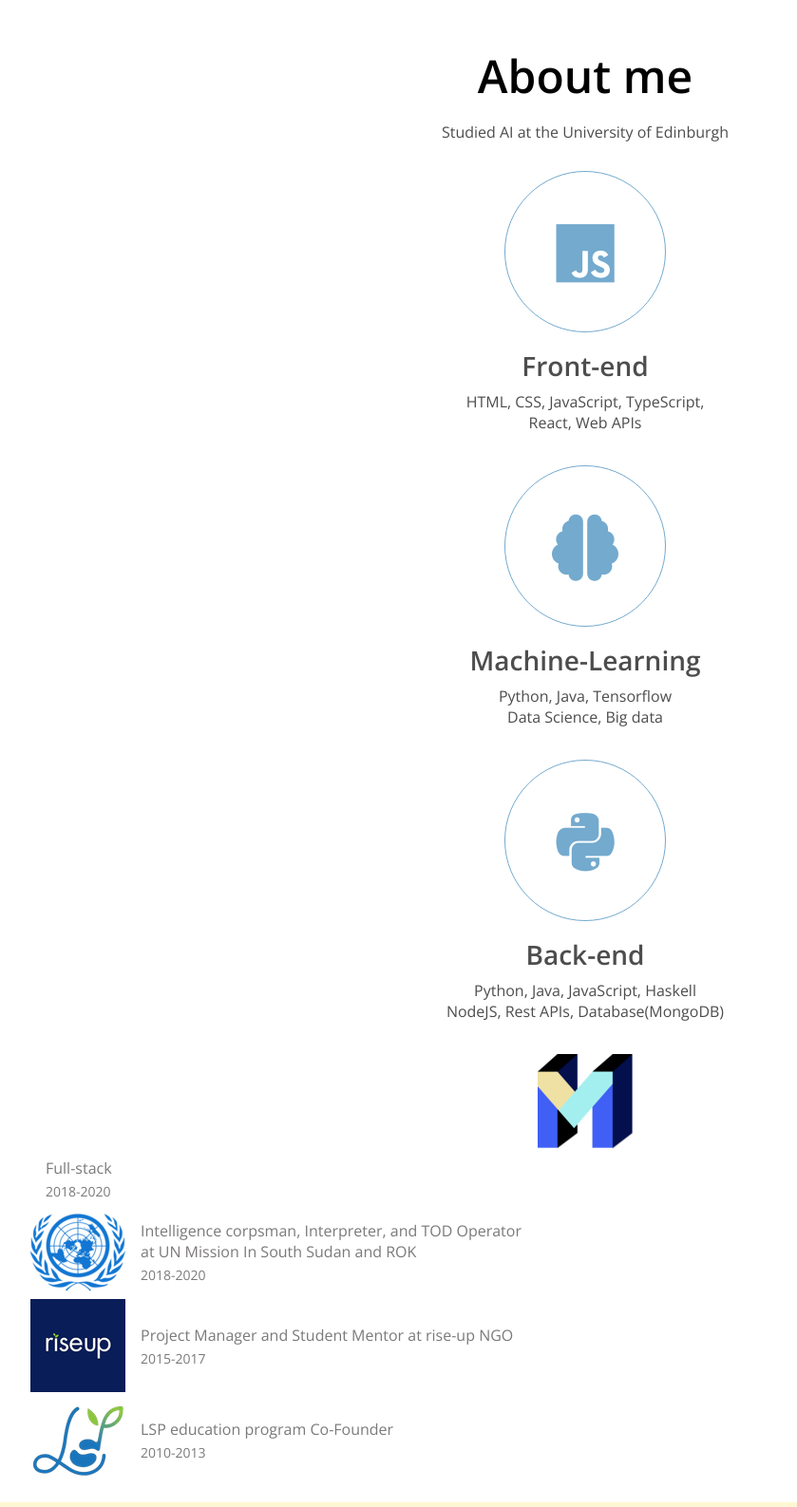
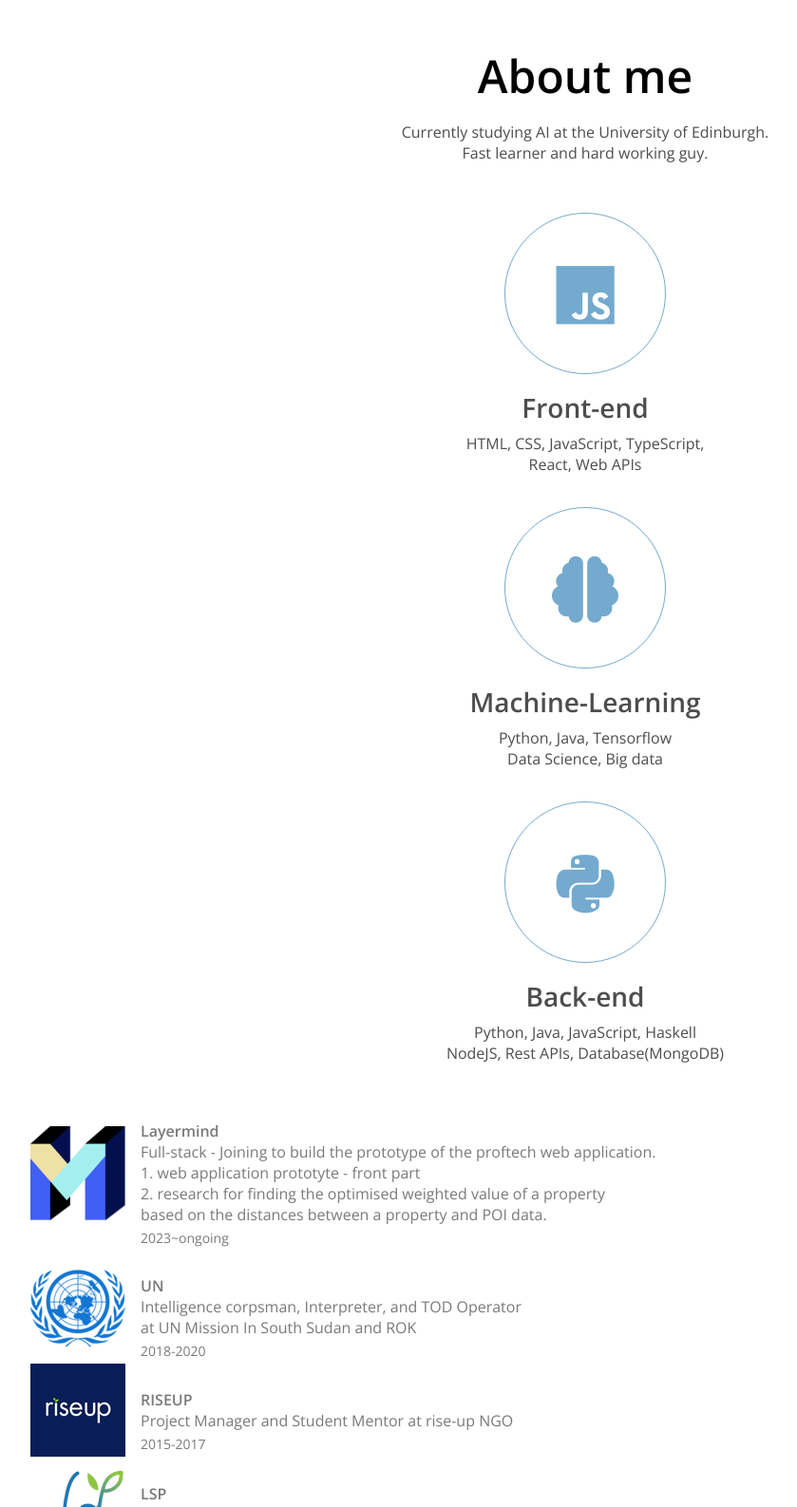
Before and after one commit to 007seann/Career-Portfolio, a plain HTML site: page index.html in a window 1280 px wide. Shown: the part 700-2287 px from the top of the page at 95% size, without its empty margins (24-863 px from the left). Drawn offline with nearby package versions, Linux system fonts and the light colour scheme.

Commit message:
added info

```diff
--- a/index.html
+++ b/index.html
@@ -52,7 +52,8 @@
   <section id="about" class="section section__container">
     <h1>About me</h1>
     <p>
-      Studied AI at the University of Edinburgh
+      Currently studying AI at the University of Edinburgh.
+      <br>Fast learner and hard working guy.<br />
       <br />
       <!-- <br />2026 100milion richer -->
     </p>
@@ -90,7 +91,7 @@
       </div>
     </div>
     <div class="about__jobs">
-      <div class="'jpb">
+      <div class="job">
         <img
         src="image/jobs/Layermind-Logo.png"
         alt="Laymind-Logo"
@@ -98,10 +99,13 @@
       />
       <div class="job__description">
       <p class="job__name">
-        Full-stack
-        <br />
+        <br><strong> Layermind </strong><br>
+        Full-stack - Joining to build the prototype of the proftech web application.
+        <br> 1. web application prototyte - front part
+        <br> 2. research for finding the optimised weighted value of a property
+        <br /> based on the distances between a property and POI data.
       </p>
-      <p class="job__period">2018-2020</p>
+      <p class="job__period">2023~ongoing</p>
       </div>
       </div>
       <div class="job">
@@ -112,6 +116,7 @@
         />
         <div class="job__description">
         <p class="job__name">
+          <br><strong> UN </strong><br>
           Intelligence corpsman, Interpreter, and TOD Operator
           <br />at UN Mission In South Sudan and ROK
         </p>
@@ -126,6 +131,7 @@
         />
         <div class="job__description">
         <p class="job__name">
+          <br><strong> RISEUP </strong><br>
           Project Manager and Student Mentor at rise-up NGO
         </p>
         <p class="job__period">2015-2017</p>
@@ -139,6 +145,7 @@
         />
         <div class="job__description">
         <p class="job__name">
+          <br><strong> LSP </strong><br>
           LSP education program Co-Founder
         </p>
         <p class="job__period">2010-2013</p>
```
